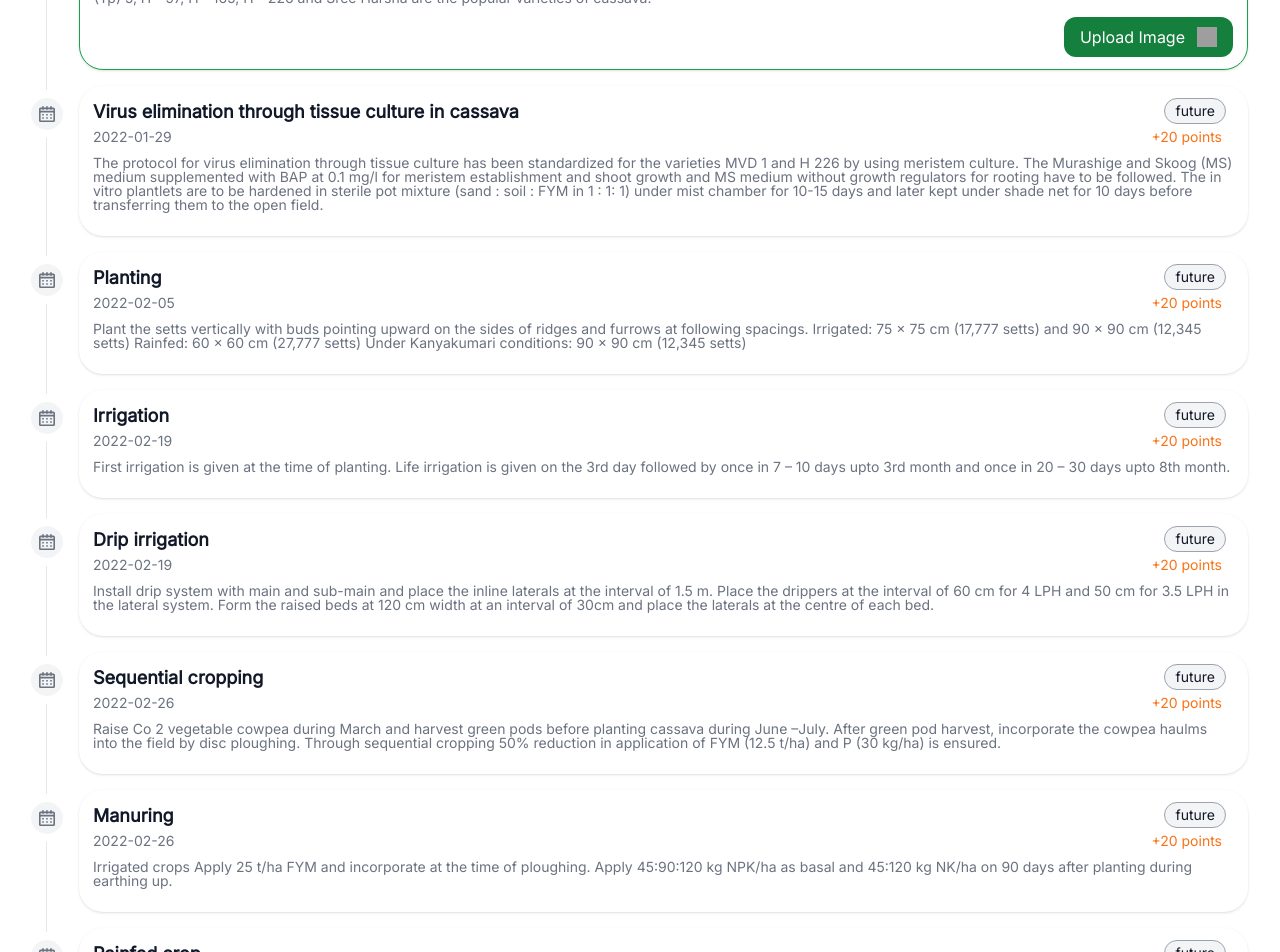
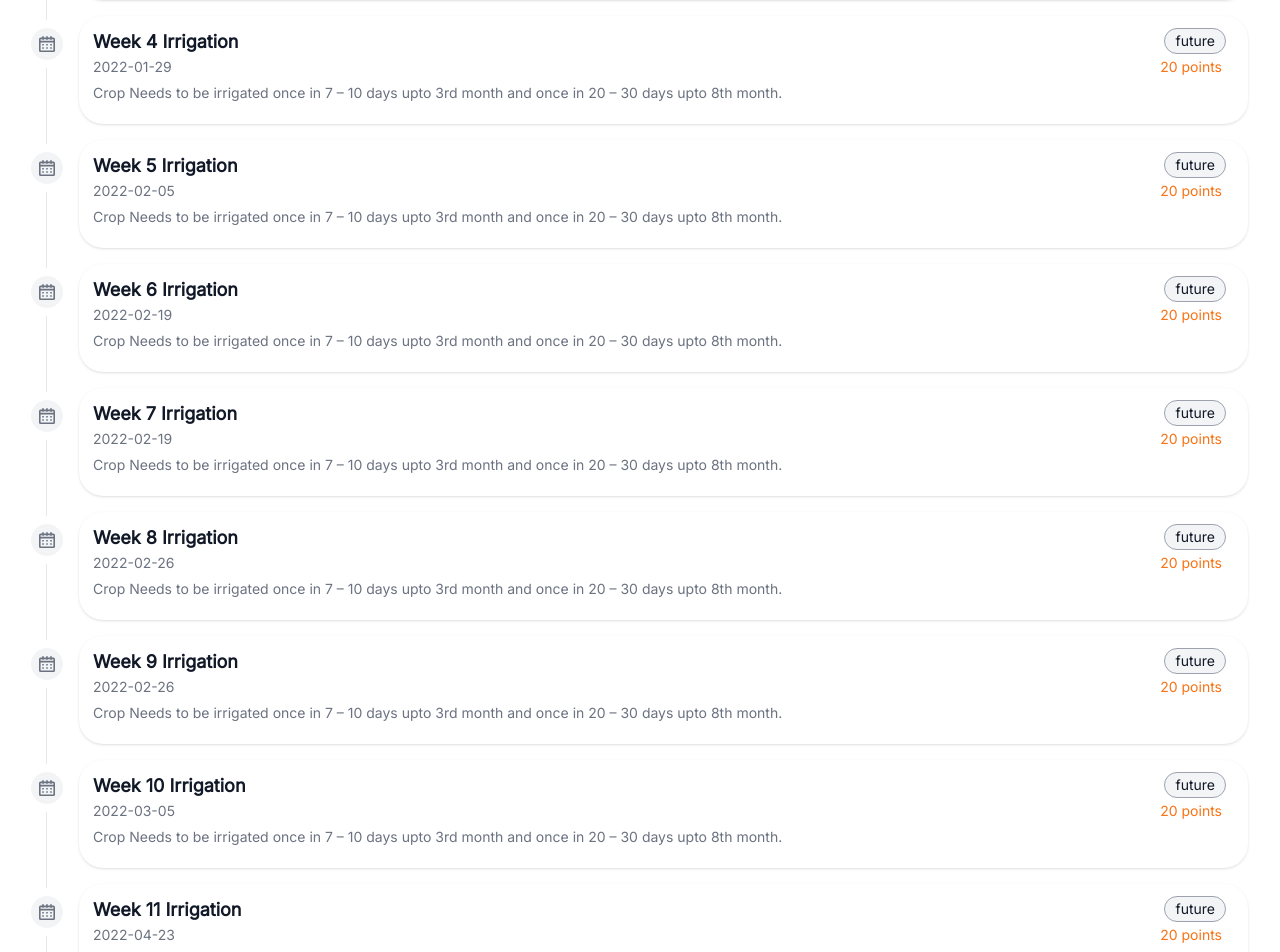
Before and after one commit to March-Madnes/hack4tkm, a React (Vite) app: page /farm/1/tasks in a window 1280 px wide. Shown: the part 1060-2012 px from the top of the page. Built offline with nearby package versions, Linux system fonts and the light colour scheme; grey boxes are pictures that could not be loaded.

Commit message:
deploy error

```diff
--- /dev/null
+++ b/src/library/tapioca.json
@@ -0,0 +1,236 @@
+[
+  {
+    "id": 1,
+    "title": "Planting:",
+    "content": "Plant throughout the year under irrigation. Plant during April for rainfed crop. Select healthy mosaic free vigorous plants for taking planting materials. Prepare setts of 15 cm long with 8 \u2013 10 nodes from the middle portion of the stem. Avoid mechanical damage while preparation and handling of setts. The cut end should be uniform. Dip the setts in Carbendazim 1 g in one l of water for 15 minutes before planting. Plant the setts vertically with buds pointing upward on the sides of ridges and furrows. 17,000 setts are needed for planting one ha. For rainfed conditions, treat the setts with a mixture of potassium chloride @ 5 g/lit and micronutrients viz., ZnSO4 and FeSO4 each @ 0.5%for 20 minutes.Dip the setts for 20 minutes in Azospirillum and phosphobacteria each at 30 g/l.",
+    "status": "complete",
+    "week": 1,
+    "due_date": "2022-01-08",
+    "points": 20
+  },
+  {
+    "id": 2,
+    "title": "First Irrigation",
+    "content": "First irrigation is given at the time of planting. The ground needs to be completly soaked",
+    "status": "complete",
+    "week": 2,
+    "due_date": "2022-01-15",
+    "points": 20
+  },
+  {
+    "id": 3,
+    "title": "Day 3 Irrigation",
+    "content": "Irrigation is given on the 3rd day followed by once in 7 \u2013 10 days upto 3rd month and once in 20 \u2013 30 days upto 8th month.",
+    "status": "missed",
+    "week": 2,
+    "due_date": "2022-01-15",
+    "points": 20
+  },
+  {
+    "id": 4,
+    "title": "Week 2 Irrigation",
+    "content": "Crop Needs to be irrigated once in 7 \u2013 10 days upto 3rd month and once in 20 \u2013 30 days upto 8th month.",
+    "status": "active",
+    "week": 4,
+    "due_date": "2022-01-29",
+    "points": 20
+  },
+  {
+    "id": 5,
+    "title": "Week 3 Irrigation",
+    "content": "Crop Needs to be irrigated once in 7 \u2013 10 days upto 3rd month and once in 20 \u2013 30 days upto 8th month.",
+    "status": "upcoming",
+    "week": 4,
+    "due_date": "2022-01-29",
+    "points": 20
+  },
+  {
+    "id": 6,
+    "title": "Week 4 Irrigation",
+    "content": "Crop Needs to be irrigated once in 7 \u2013 10 days upto 3rd month and once in 20 \u2013 30 days upto 8th month.",
+    "status": "future",
+    "week": 4,
+    "due_date": "2022-01-29",
+    "points": 20
+  },
+  {
+    "id": 7,
+    "title": "Week 5 Irrigation",
+    "content": "Crop Needs to be irrigated once in 7 \u2013 10 days upto 3rd month and once in 20 \u2013 30 days upto 8th month.",
+    "status": "future",
+    "week": 5,
+    "due_date": "2022-02-05",
+    "points": 20
+  },
+  {
+    "id": 8,
+    "title": "Week 6 Irrigation",
+    "content": "Crop Needs to be irrigated once in 7 \u2013 10 days upto 3rd month and once in 20 \u2013 30 days upto 8th month.",
+    "status": "future",
+    "week": 7,
+    "due_date": "2022-02-19",
+    "points": 20
+  },
+  {
+    "id": 9,
+    "title": "Week 7 Irrigation",
+    "content": "Crop Needs to be irrigated once in 7 \u2013 10 days upto 3rd month and once in 20 \u2013 30 days upto 8th month.",
+    "status": "future",
+    "week": 7,
+    "due_date": "2022-02-19",
+    "points": 20
+  },
+  {
+    "id": 10,
+    "title": "Week 8 Irrigation",
+    "content": "Crop Needs to be irrigated once in 7 \u2013 10 days upto 3rd month and once in 20 \u2013 30 days upto 8th month.",
+    "status": "future",
+    "week": 8,
+    "due_date": "2022-02-26",
+    "points": 20
+  },
+  {
+    "id": 11,
+    "title": "Week 9 Irrigation",
+    "content": "Crop Needs to be irrigated once in 7 \u2013 10 days upto 3rd month and once in 20 \u2013 30 days upto 8th month.",
+    "status": "future",
+    "week": 8,
+    "due_date": "2022-02-26",
+    "points": 20
+  },
+  {
+    "id": 12,
+    "title": "Week 10 Irrigation",
+    "content": "Crop Needs to be irrigated once in 7 \u2013 10 days upto 3rd month and once in 20 \u2013 30 days upto 8th month.",
+    "status": "future",
+    "week": 9,
+    "due_date": "2022-03-05",
+    "points": 20
+  },
+  {
+    "id": 13,
+    "title": "Week 11 Irrigation",
+    "content": "Crop Needs to be irrigated once in 7 \u2013 10 days upto 3rd month and once in 20 \u2013 30 days upto 8th month.",
+    "status": "future",
+    "week": 16,
+    "due_date": "2022-04-23",
+    "points": 20
+  },
+  {
+    "id": 14,
+    "title": "Week 12 Irrigation",
+    "content": "Crop Needs to be irrigated once in 7 \u2013 10 days upto 3rd month and once in 20 \u2013 30 days upto 8th month.",
+    "status": "future",
+    "week": 32,
+    "due_date": "2022-08-13",
+    "points": 20
+  },
+  {
+    "id": 15,
+    "title": "Plant protection",
+    "content": "Pests Mites Mites can be controlled by spraying with Dicofol 18.5 EC 2.5 ml/lit during 3rd and 5th month.",
+    "status": "future",
+    "week": 32,
+    "due_date": "2022-08-13",
+    "points": 20
+  },
+  {
+    "id": 16,
+    "title": "White fly (Bemisia tabaci)",
+    "content": "Integrated pest management practices: 1. Remove alternate weed hosts viz., Abutilon indicum. 2. Install yellow sticky trap at 12 Nos/ha. 3. Use nitrogen judiciously. 4. Avoid excessive irrigation. 5. Spray neem oil 3 % or fish oil rosin soap 25 g/lit or Methyl demeton 25 EC 2 ml/lit. While using neem oil, teepol should be added at 1 ml/lit for better contact with foliage. Apply Methyl demeton in the early stage and Phosalone in the late stages of crop growth. 6. Avoid use of synthetic Pyrethroids. 7. Avoid extending the crop growth beyond its duration.",
+    "status": "future",
+    "week": 32,
+    "due_date": "2022-08-13",
+    "points": 20
+  },
+  {
+    "id": 17,
+    "title": "Spiralling whitefly",
+    "content": "1. Grow resistant genotypes. 2. Install sticky cum light trap and operate between 4 to 6 a.m to attract the adult. 3. Spray Dichlorvos 76 WSC @ 1 ml/lit or Triazophos 40 EC 2 ml/lit. Add wetting agent. 4. Conserve parasitoids Encarsia haitiensis, E. guadeloupae.",
+    "status": "future",
+    "week": 32,
+    "due_date": "2022-08-13",
+    "points": 20
+  },
+  {
+    "id": 18,
+    "title": "Diseases",
+    "content": "Mosaic Select the planting materials from healthy plants. For the control of white fly vectors, adopt IPM practices mentioned above.",
+    "status": "future",
+    "week": 32,
+    "due_date": "2022-08-13",
+    "points": 20
+  },
+  {
+    "id": 19,
+    "title": "Cercospora Leaf spot",
+    "content": "Cercospora leaf spot can be controlled spraying Mancozeb at 2 g/lit twice at 15 days interval.",
+    "status": "future",
+    "week": 32,
+    "due_date": "2022-08-13",
+    "points": 20
+  },
+  {
+    "id": 20,
+    "title": "Tuber rot",
+    "content": "Avoid water stagnation. Give good drainage facilities. Spot drenching with Copper oxychloride 2.5 g/lit or apply through soil Trichoderma viride @ 2.5 kg/ha as basal and at 3rd and 6th month after planting.",
+    "status": "future",
+    "week": 36,
+    "due_date": "2022-09-10",
+    "points": 20
+  },
+  {
+    "id": 21,
+    "title": "Iron deficiency",
+    "content": "Spray 3 to 4 times Ferrous sulphate 2.5 g/lit on the appearance of deficiency symptom at weekly intervals. Equal quantity of lime should be added for neutralising the solution.",
+    "status": "future",
+    "week": 36,
+    "due_date": "2022-09-10",
+    "points": 20
+  },
+  {
+    "id": 22,
+    "title": "Harvest",
+    "content": "Crop can be harvested at 9 to 11 months after planting. During tuber maturity, the leaves become yellow and 50 % of leaves become dried and sheds off. The soil near the stem base of the stem shows cracking. Tubers can be uprooted by using fork or crow bar.",
+    "status": "future",
+    "week": 44,
+    "due_date": "2022-11-05",
+    "points": 20
+  },
+  {
+    "id": 23,
+    "title": "Fertigation requirement:",
+    "content": "90: 90 :240 kg of NPK / ha. Apply once in every three days throughout the cropping period.",
+    "status": "future",
+    "week": 44,
+    "due_date": "2022-11-05",
+    "points": 20
+  },
+  {
+    "id": 24,
+    "title": "Yield",
+    "content": "Irrigated : 40 - 50 t/ha Rainfed : 20 - 25 t/ha",
+    "status": "future",
+    "week": 45,
+    "due_date": "2022-11-12 onwards",
+    "points": 20
+  },
+  {
+    "id": 25,
+    "title": "CTCRI CO (Tp) 5 (Sree Padmanabha)",
+    "content": "Resistance to cassava mosaic disease. Season June \u2013 July ; October \u2013 November. Fairly good starch content (28%). Moderate tuber yield (38 t/ha). Erect and top branching habit. Regular flowering and seed setting. Tubers long, cylindrical, white flesh and low in cyanoglucoside. Duration 270 \u2013 300 days.",
+    "status": "future",
+    "week": 45,
+    "due_date": "2022-11-12 onwards",
+    "points": 20
+  },
+  {
+    "id": 26,
+    "title": "75% RD of Phosphorus applied as superphosphate 421.88 kg/ha.",
+    "content": "1. 19:19:19 = 47. kg / ha. 2. 13:0:45 = 140kg/ha. 3. 12:61:0 = 23kg/ha 4. 0:0:50 = 335kg / ha 5. Urea = 132 kg / ha.",
+    "status": "future",
+    "week": "",
+    "due_date": "",
+    "points": 20
+  }
+]
--- a/src/pages/FarmTasks.jsx
+++ b/src/pages/FarmTasks.jsx
@@ -1,7 +1,7 @@
 import React, { useState } from "react";
 import "./farmTasks.css";
 import { FarmHeader } from "../components/Farm";
-import Tasks from "../library/final.json";
+import Tasks from "../library/tapioca.json";
 
 const FarmTasks = () => {
   const [tasks, setTasks] = useState(Tasks);
@@ -110,7 +110,7 @@ const Task = ({
           {dueDate}
         </time>
         <time className="block mb-3 text-sm font-normal leading-none text-orange-500 px-3">
-          +{points} points
+          {points} points
         </time>
       </div>
       <time className="block mb-3 text-sm font-normal leading-none text-gray-500 ">
--- a/src/pages/NewFarm.jsx
+++ b/src/pages/NewFarm.jsx
@@ -15,12 +15,12 @@ const NewFarm = () => {
   useEffect(() => {
     const sendImage = async () => {
       try {
-        const image = localStorage.getItem('capturedImage');
+        const image = localStorage.getItem("capturedImage");
         const formData = new FormData();
-        formData.append('image', image);
+        formData.append("image", image);
 
-        const response = await fetch('https://192.168.169.61:5000/api/predict', {
-          method: 'POST',
+        const response = await fetch("https://54.174.69.218/api/predict", {
+          method: "POST",
           body: formData,
         });
 
@@ -30,10 +30,10 @@ const NewFarm = () => {
           console.log(data);
         } else {
           // Handle error response
-          console.error('Error:', response.status);
+          console.error("Error:", response.status);
         }
       } catch (error) {
-        console.error('Error:', error);
+        console.error("Error:", error);
       }
     };
 
@@ -54,8 +54,7 @@ const NewFarm = () => {
       <div
         className="w-full h-60 rounded-3xl bg-cover bg-center flex flex-col justify-between items-center gap-8 shadow-lg"
         style={{
-          backgroundImage:
-            `url(${link})`,
+          backgroundImage: `url(${link})`,
         }}
       ></div>
       <div className="p-3 bg-white w-4/5 rounded-3xl list-none flex flex-col items-stretch gap-2 -mt-4 shadow-lg">
@@ -127,6 +126,13 @@ const NewFarm = () => {
               placeholder="Potassium KG/HA"
             />
           </label>
+          <label className="p-2">
+            <input
+              type="text"
+              className="text-lg text-green-700 font-medium border-b-2 border-dashed border-green-700 pt-4 px-2 w-fit"
+              placeholder="pH"
+            />
+          </label>
         </div>
         {/* <label>
           Dropdown:
@@ -143,7 +149,7 @@ const NewFarm = () => {
         {/* Add more form fields here */}
         <div className="flex flex-row w-full gap-4 justify-evenly">
           <div className="flex flex-col justify-center items-center">
-          <Link to="/camera" state={{ from: "newFarm" }} >
+            <Link to="/camera" state={{ from: "newFarm" }}>
               <button
                 type="submit"
                 className="rounded-full bg-blue-700 p-3 w-fit"
@@ -153,7 +159,8 @@ const NewFarm = () => {
                   className="h-6 w-6"
                   alt="submit"
                 ></img>
-            </button></Link>
+              </button>
+            </Link>
             <span className="text-xs text-gray-500 pt-1">Retake</span>
           </div>
           {/* <div className="flex flex-col justify-center items-center">
@@ -169,7 +176,7 @@ const NewFarm = () => {
             </button>
             <span className="text-xs text-gray-500 pt-1">Edit</span>
           </div> */}
-          <Link to={"/farm/1"} >
+          <Link to={"/farm/1"}>
             <div className="flex flex-col justify-center items-center">
               <button
                 type="submit"
@@ -186,7 +193,9 @@ const NewFarm = () => {
           </Link>
         </div>
       </form>
-      <br /><br /><br />
+      <br />
+      <br />
+      <br />
       <Navbar />
     </div>
   );
```
Lines whose indentation alone changed are shown as unchanged.
